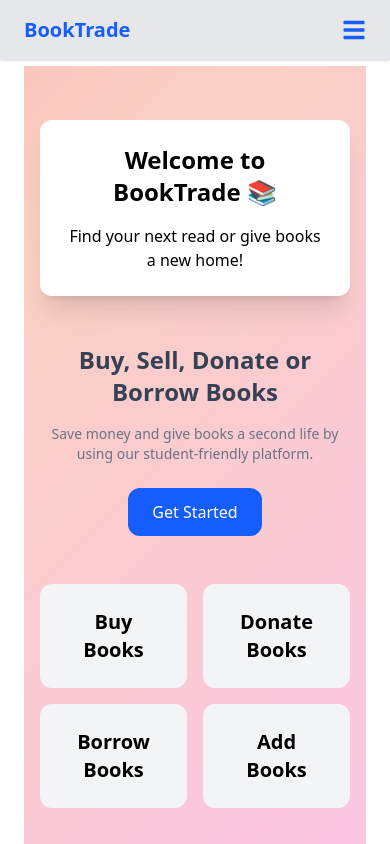
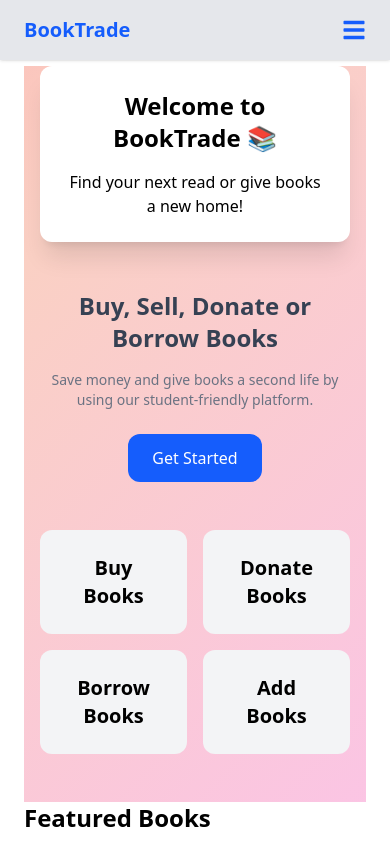
Before and after one commit to vipin205/BookTrade, a React (Vite) app: page / in a window 390 px wide. Shown: the top 844 px of the page. Built offline with nearby package versions, Linux system fonts and the light colour scheme.

Commit message:
Changes the screen rosolution problem for mobile desktop site

```diff
--- a/src/Pages/Home.jsx
+++ b/src/Pages/Home.jsx
@@ -32,7 +32,7 @@ export default function Home() {
     <div className="px-6 mt-1.5 md:px-12">
       {/* Hero Section */}
 
-      <div className="animated-gradient min-h-screen flex items-center justify-center px-4">
+      <div className="animated-gradient min-h-fit md:min-h-screen flex items-center justify-center px-4">
         <div className="flex flex-col items-center justify-center text-center space-y-12 w-full">
           {/* Welcome Card */}
           <div className="bg-white bg-opacity-70 backdrop-blur section-hover-effect1 p-6 sm:p-10 rounded-xl shadow-xl w-full max-w-lg">
```
